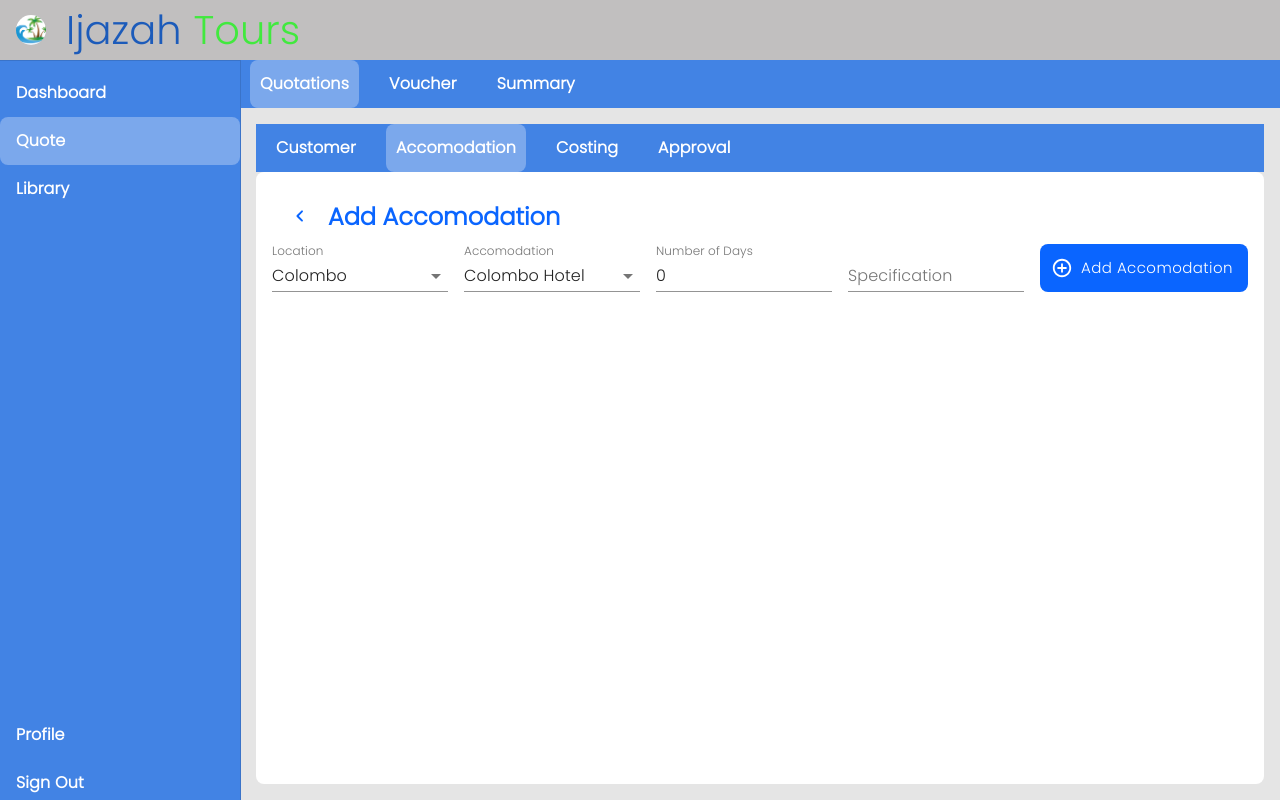
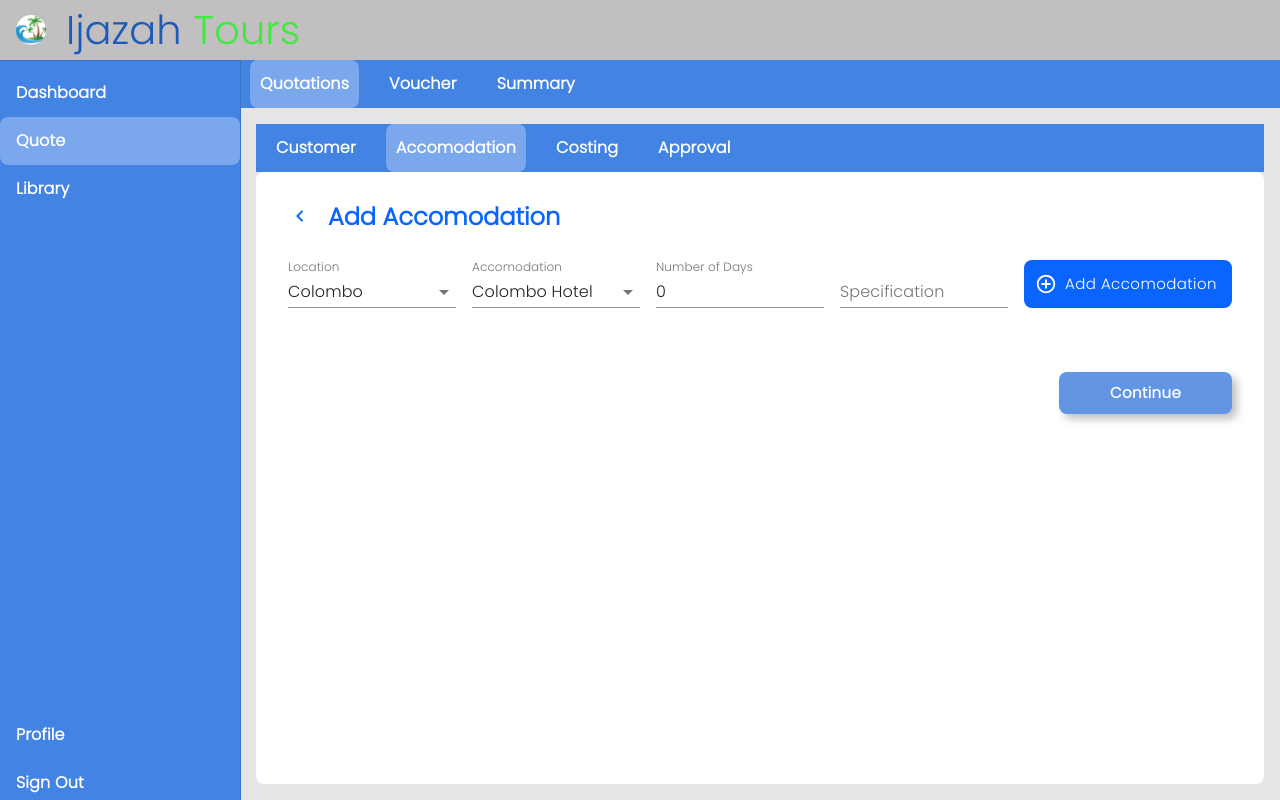
Before and after one commit to Ammar-Raneez/Ijazah_Tours, a React (Create React App) app: page /quote/quotations/create/accomodation in a window 1280 px wide. Built offline with nearby package versions, Linux system fonts and the light colour scheme.

Commit message:
feat: create accomodation table

```diff
--- a/src/organisms/quote/quotation/AddAccomodationTable.tsx
+++ b/src/organisms/quote/quotation/AddAccomodationTable.tsx
@@ -1,17 +1,68 @@
-interface AccomodationData {
-  location: string;
-  accomodation: string;
-  noOfDays: number;
-  specification: string;
+import {
+  makeStyles,
+  Paper,
+  Table,
+  TableBody,
+  TableContainer,
+  TableHead,
+  TableRow,
+} from "@material-ui/core";
+import { v4 as uuid } from "uuid";
+import TableColumnCell from "../../../molecules/TableColumnCell";
+import TableRowTextCell from "../../../molecules/TableRowTextCell";
+
+const useStyles = makeStyles({
+  table: {
+    minWidth: 650,
+    overflow: "scroll",
+  },
+});
+
+interface AccomodationTableProps {
+  accomodationData: [string, string, number, string][];
+  columns: string[];
 }
 
-interface AccomodationTableProps {
-  accomodationData: AccomodationData[];
-}
-
-function AddAccomodationTable({ accomodationData }: AccomodationTableProps) {
-  console.log(accomodationData)
-  return <div>AddAccomodationTable</div>;
+function AddAccomodationTable({
+  accomodationData,
+  columns,
+}: AccomodationTableProps) {
+  const classes = useStyles();
+  return (
+    <TableContainer component={Paper}>
+      <Table className={classes.table} aria-label="quotations table">
+        <TableHead>
+          <TableRow>
+            {columns!.map((column) => (
+              <TableColumnCell
+                key={uuid()}
+                align="left"
+                color="b5b5c3"
+                column={column}
+              />
+            ))}
+          </TableRow>
+        </TableHead>
+        <TableBody>
+          {accomodationData!.map((row: [string, string, number, string]) => (
+            <TableRow key={uuid()}>
+              {row.map((cell: string | number) => (
+                <TableRowTextCell
+                  key={uuid()}
+                  cell={{
+                    align: "left",
+                    title: cell,
+                    colors: ["#464E5F", "#B5B5C3"],
+                    weight: 400,
+                  }}
+                />
+              ))}
+            </TableRow>
+          ))}
+        </TableBody>
+      </Table>
+    </TableContainer>
+  );
 }
 
 export default AddAccomodationTable;
--- a/src/pages/quote/quotation/create-quotation/Accomodation.tsx
+++ b/src/pages/quote/quotation/create-quotation/Accomodation.tsx
@@ -19,13 +19,6 @@ import {
 import ButtonAtom from "../../../../atoms/ButtonAtom";
 import AddAccomodationTable from "../../../../organisms/quote/quotation/AddAccomodationTable";
 
-type AccomodationType = {
-  location: string;
-  accomodation: string;
-  noOfDays: number;
-  specification: string;
-};
-
 function Accomodation() {
   const [noOfDays, setNoOfDays] = useState(0);
   const [specification, setSpecification] = useState("");
@@ -35,9 +28,7 @@ function Accomodation() {
   );
   const [width, setWidth] = useState(0);
   const [containerHeight, setContainerHeight] = useState(0);
-  const [accomodationData, setAccomodationData] = useState<AccomodationType[]>(
-    []
-  );
+  const [accomodationData, setAccomodationData] = useState<any>([]);
   const history = useHistory();
 
   useEffect(() => {
@@ -62,12 +53,10 @@ function Accomodation() {
     event: MouseEvent<HTMLButtonElement, globalThis.MouseEvent>
   ) => {
     event.preventDefault();
-    setAccomodationData([...accomodationData, {
-      location,
-      accomodation,
-      noOfDays,
-      specification
-    }]);
+    setAccomodationData([
+      ...accomodationData,
+      [location, accomodation, noOfDays, specification],
+    ]);
 
     setNoOfDays(0);
     setSpecification("");
@@ -90,6 +79,7 @@ function Accomodation() {
         style={{
           ...formCreateMemberStyles.multiFieldContainer,
           flexDirection: width < 900 ? "column" : "row",
+          padding: "1rem",
         }}
       >
         <TextFieldAtom
@@ -166,14 +156,45 @@ function Accomodation() {
             width: width < 900 ? "100%" : "13rem",
             height: "3rem",
             marginLeft: width < 900 ? "0px" : "1rem",
+            marginBottom: width < 900 ? "1rem" : "0",
           }}
           size="large"
         />
       </DivAtom>
 
-      {accomodationData.length > 0 && (
-        <AddAccomodationTable accomodationData={accomodationData} />
-      )}
+      <DivAtom style={{ padding: "0px 1rem" }}>
+        {accomodationData.length > 0 && (
+          <AddAccomodationTable
+            columns={[
+              "LOCATION",
+              "ACCOMODATION",
+              "No OF DAYS",
+              "SPECIFICATION",
+            ]}
+            accomodationData={accomodationData}
+          />
+        )}
+      </DivAtom>
+
+      <DivAtom
+        style={{
+          ...formCreateMemberStyles.addBtnContainer,
+          padding: width < 768 ? "1rem" : "0px",
+          margin:
+            width < 768 ? "0px" : formCreateMemberStyles.addBtnContainer.margin,
+        }}
+      >
+        <ButtonAtom
+          size="large"
+          text="Continue"
+          onClick={() => history.replace("/quote/quotations/create/costing")}
+          style={{
+            ...formCreateMemberStyles.addBtn,
+            width: width < 768 ? "100%" : "18%",
+            margin: width < 768 ? "0 0 1rem 0" : "0 0 1rem 0",
+          }}
+        />
+      </DivAtom>
     </DivAtom>
   );
 }
```
